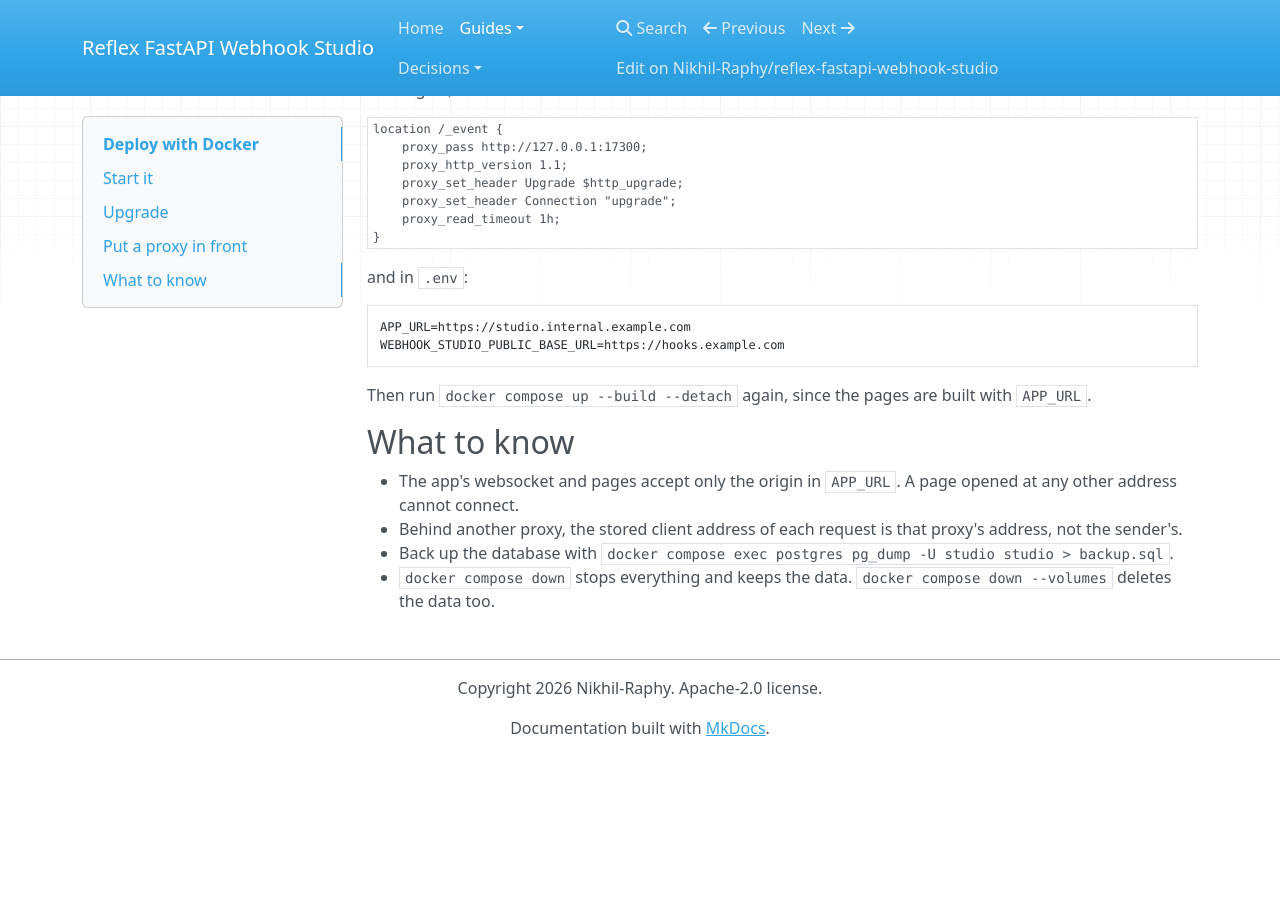
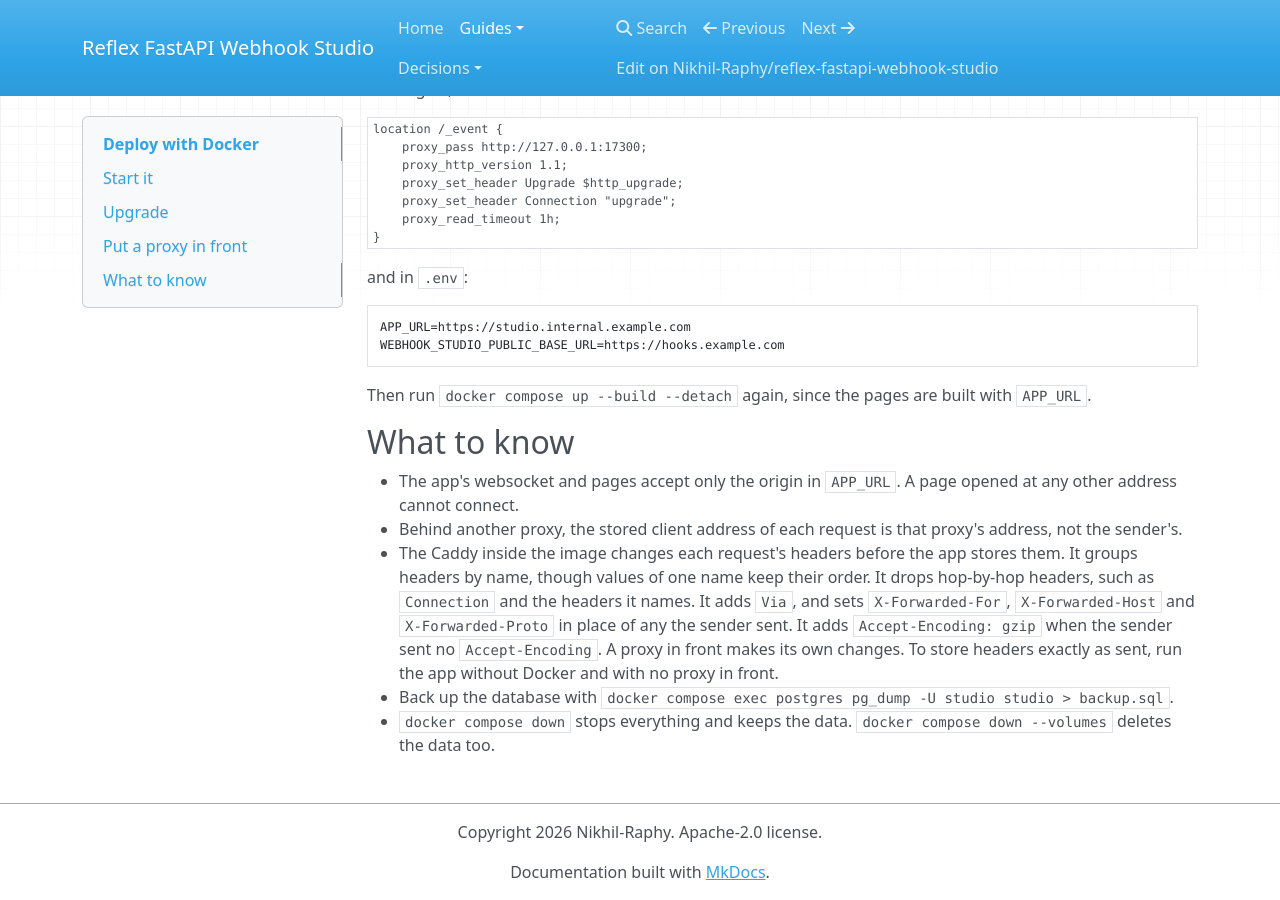
Before and after one commit to Nikhil-Raphy/reflex-fastapi-webhook-studio, an MkDocs documentation site: the page built from docs/guide/deploy.md, in a window 1280 px wide and 900 px high, scrolled down 2066 px. Built offline with MkDocs 1.6.1, drawn with Linux system fonts in a browser that asks for light colours; nearby versions of some CDN libraries; before the commit the page ends 2822 px from its top, so only the background shows below that.

Commit message:
docs: say what Caddy changes in captured headers
Caddy groups headers by name, drops hop-by-hop headers and adds its own, so in Docker the stored headers are
not exactly as sent. The docs now promise the order in which headers reach the app.

```diff
--- a/docs/guide/deploy.md
+++ b/docs/guide/deploy.md
@@ -110,5 +110,10 @@ Then run `docker compose up --build --detach` again, since the pages are built w
 - The app's websocket and pages accept only the origin in `APP_URL`. A page opened at any other address cannot
   connect.
 - Behind another proxy, the stored client address of each request is that proxy's address, not the sender's.
+- The Caddy inside the image changes each request's headers before the app stores them. It groups headers by name,
+  though values of one name keep their order. It drops hop-by-hop headers, such as `Connection` and the headers it
+  names. It adds `Via`, and sets `X-Forwarded-For`, `X-Forwarded-Host` and `X-Forwarded-Proto` in place of any the
+  sender sent. It adds `Accept-Encoding: gzip` when the sender sent no `Accept-Encoding`. A proxy in front makes its
+  own changes. To store headers exactly as sent, run the app without Docker and with no proxy in front.
 - Back up the database with `docker compose exec postgres pg_dump -U studio studio > backup.sql`.
 - `docker compose down` stops everything and keeps the data. `docker compose down --volumes` deletes the data too.
```
Also changed, not shown: README.md (+12 -7 lines), docs/adr/0003-sqlite-and-postgresql.md (+2 -0 lines), docs/guide/api.md (+3 -2 lines), docs/guide/using.md (+2 -1 lines), docs/index.md (+2 -2 lines), 1 other file.
